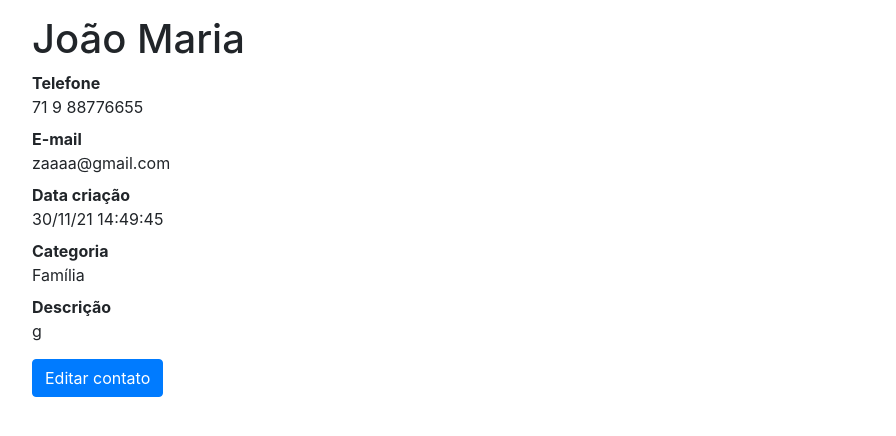
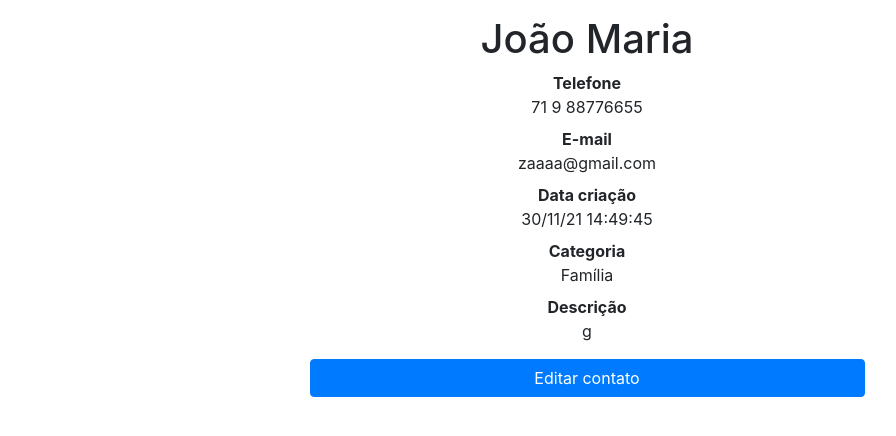
Before and after one commit to gCarvalhoF/DjangoProj_agenda, a Django app: page /1 in a window 1280 px wide. Shown: the part 56-492 px from the top of the page, without its empty margins (53-949 px from the left). Run offline with Django 3.2, Linux system fonts and the light colour scheme; a user stored in the database is signed in; data comes from the database, SQL or seed files in the repository; some libraries are stand-ins or nearby versions.

Commit message:
Changed visual style of details page

```diff
--- a/contatos/templates/contatos/detalhes.html
+++ b/contatos/templates/contatos/detalhes.html
@@ -3,7 +3,7 @@
 {% block 'title'%} {{contato.nome}} {{contato.sobrenome}} | {%if form %} Editar {% else %} Detalhes {% endif %}{% endblock %}
 
 {% block 'page-content' %}
-
+  <center>
     {% if form %}
 
       <h1>{{contato.nome }} {{ contato.sobrenome }}</h1>
@@ -47,10 +47,10 @@
         <dd>{{ contato.descricao }}</dd>
       </dl>
 
-    <a href="{% url 'edit-contact' contato.id %}" class="btn btn-primary">
+      <a href="{% url 'edit-contact' contato.id %}" style="width: 50%;" class="btn btn-primary">
         Editar contato
       </a>
 
     {% endif %}
-
+  </center>
 {% endblock %}
--- a/templates/base.html
+++ b/templates/base.html
@@ -2,9 +2,9 @@
 
 <!DOCTYPE html>
 <html lang="pt">
+
 <head>
   {% include 'partials/_head.html' %}
-
   <title>{% block 'title' %}{% endblock %}</title>
 </head>
 
@@ -23,4 +23,5 @@
 
   <script src="{% static 'vendor/bootstrap/js/bootstrap.bundle.min.js'%}"></script>
 </body>
+
 </html>
```
Lines whose indentation alone changed are shown as unchanged.
